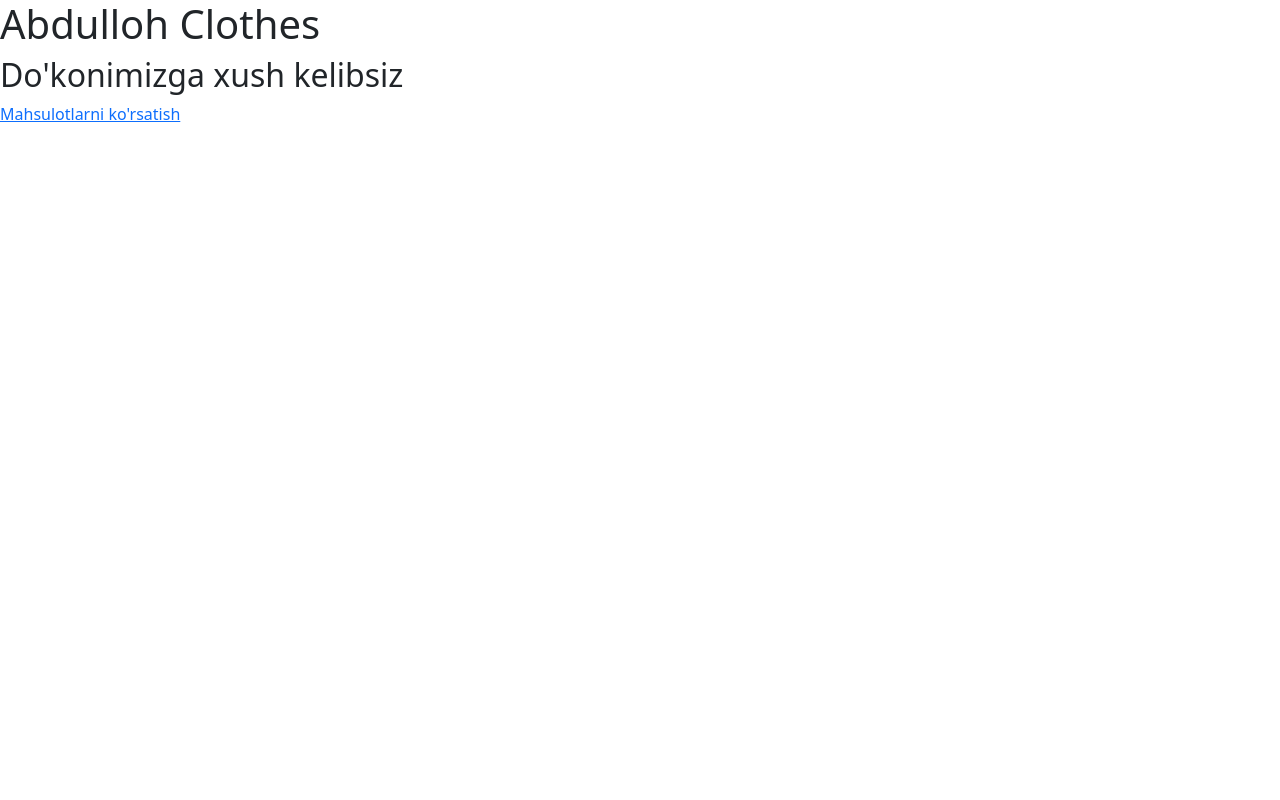
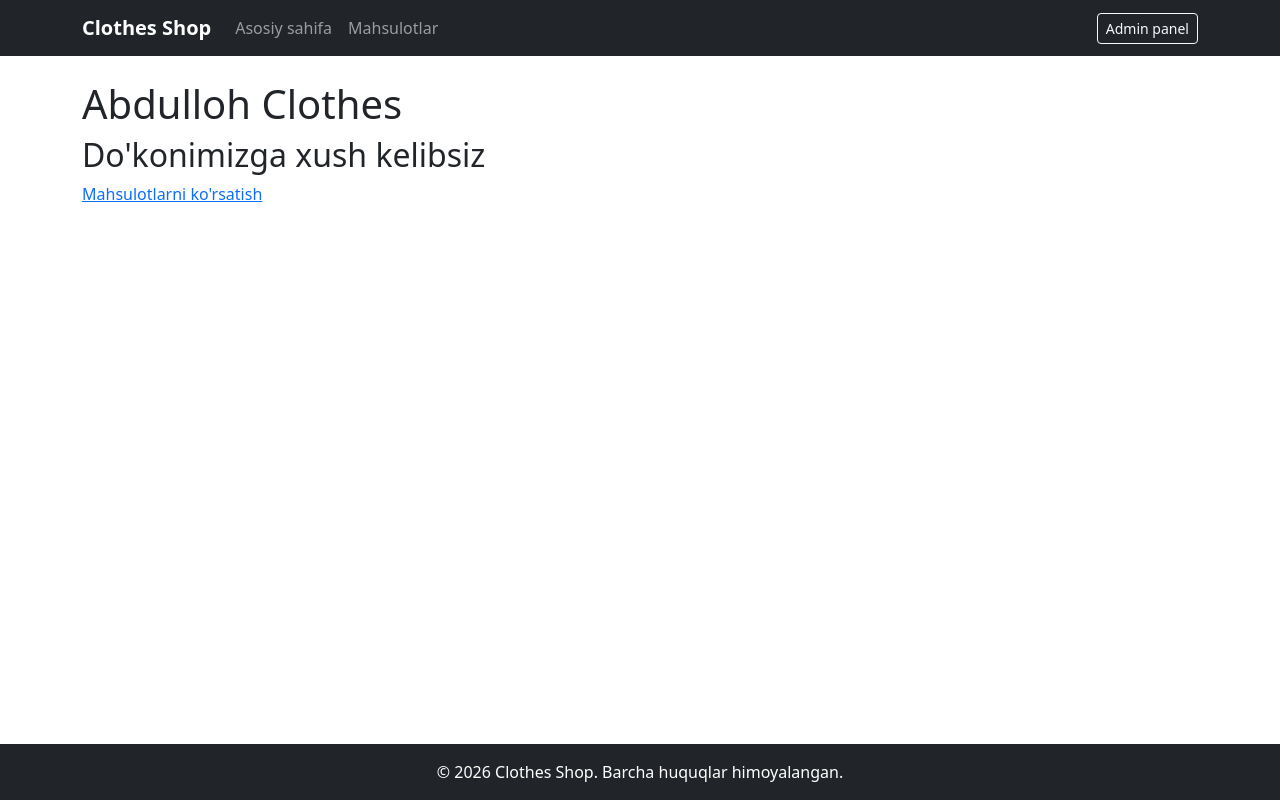
Before and after one commit to abiya-abiya/clothes_shop, a Django app: page / in a window 1280 px wide. Run offline with Django 5.2, Linux system fonts and the light colour scheme.

Commit message:
on ikkinchi vazifa

```diff
--- a/templates/base.html
+++ b/templates/base.html
@@ -4,15 +4,57 @@
     <meta charset="UTF-8">
     <meta name="viewport" content="width=device-width, initial-scale=1.0">
     <title>Clothes Shop</title>
-    <!-- Bootstrap CSS CDN -->
+    <!-- Bootstrap 5 CSS -->
     <link href="https://cdn.jsdelivr.net/npm/bootstrap@5.3.3/dist/css/bootstrap.min.css" rel="stylesheet">
 </head>
-<body>
+<body class="d-flex flex-column min-vh-100">
 
-    {% block content %}
-    {% endblock %}
+    <!-- Navigatsiya menyusi (Navbar) -->
+    <nav class="navbar navbar-expand-lg navbar-dark bg-dark">
+        <div class="container">
+            <!-- Do'kon nomi -->
+            <a class="navbar-brand fw-bold" href="{% url 'home' %}">Clothes Shop</a>
 
-    <!-- Bootstrap JS CDN -->
+            <button class="navbar-toggler" type="button" data-bs-toggle="collapse" data-bs-target="#navbarNav">
+                <span class="navbar-toggler-icon"></span>
+            </button>
+
+            <div class="collapse navbar-collapse" id="navbarNav">
+                <ul class="navbar-nav me-auto mb-2 mb-lg-0">
+                    <!-- Asosiy sahifa -->
+                    <li class="nav-item">
+                        <a class="nav-link" href="{% url 'home' %}">Asosiy sahifa</a>
+                    </li>
+                    <!-- Mahsulotlar -->
+                    <li class="nav-item">
+                        <a class="nav-link" href="{% url 'product_list' %}">Mahsulotlar</a>
+                    </li>
+                </ul>
+
+                <!-- Admin panel -->
+                <ul class="navbar-nav ms-auto">
+                    <li class="nav-item">
+                        <a class="btn btn-outline-light btn-sm" href="/admin/" target="_blank">Admin panel</a>
+                    </li>
+                </ul>
+            </div>
+        </div>
+    </nav>
+
+    <!-- Asosiy mazmun qismi -->
+    <main class="container my-4 flex-grow-1">
+        {% block content %}
+        {% endblock %}
+    </main>
+
+    <!-- Pastki qism — Footer -->
+    <footer class="bg-dark text-white text-center py-3 mt-auto">
+        <div class="container">
+            <p class="mb-0">&copy; {% now "Y" %} Clothes Shop. Barcha huquqlar himoyalangan.</p>
+        </div>
+    </footer>
+
+    <!-- Bootstrap 5 JS -->
     <script src="https://cdn.jsdelivr.net/npm/bootstrap@5.3.3/dist/js/bootstrap.bundle.min.js"></script>
 </body>
 </html>
```
